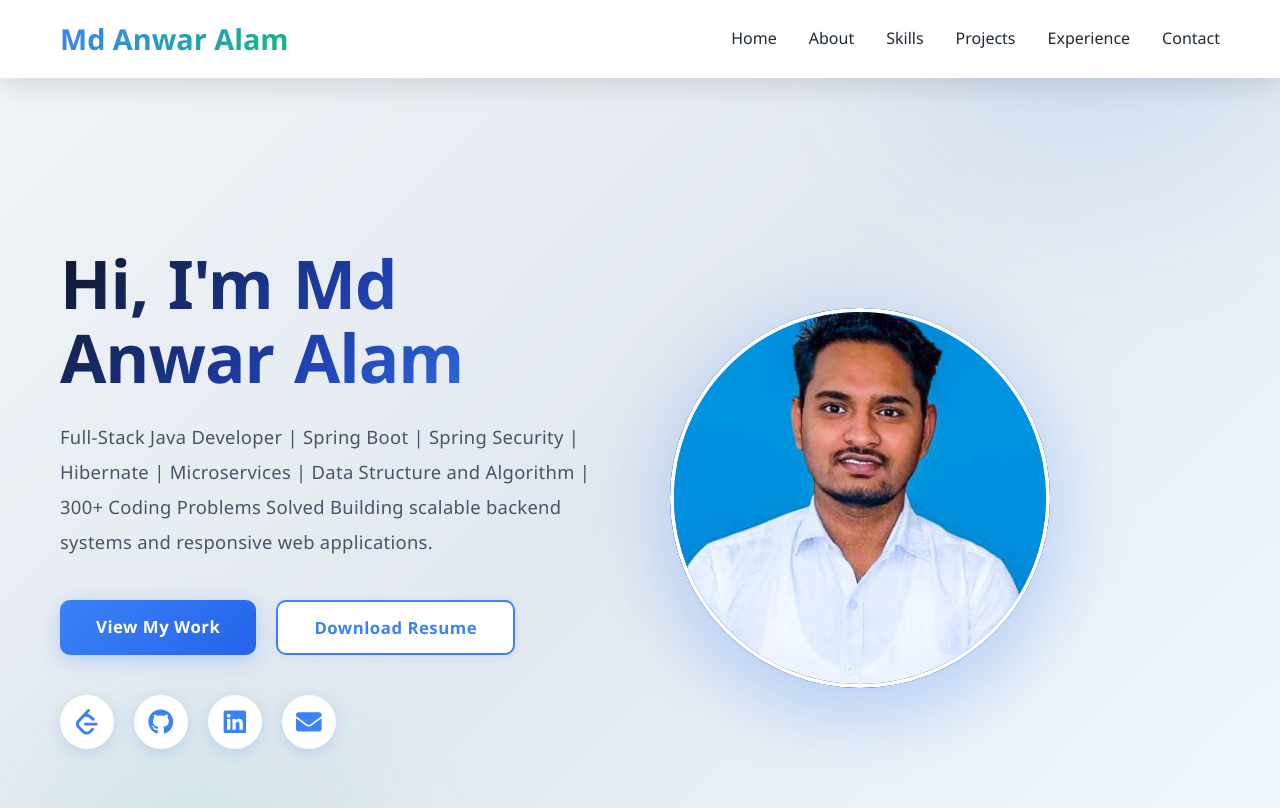
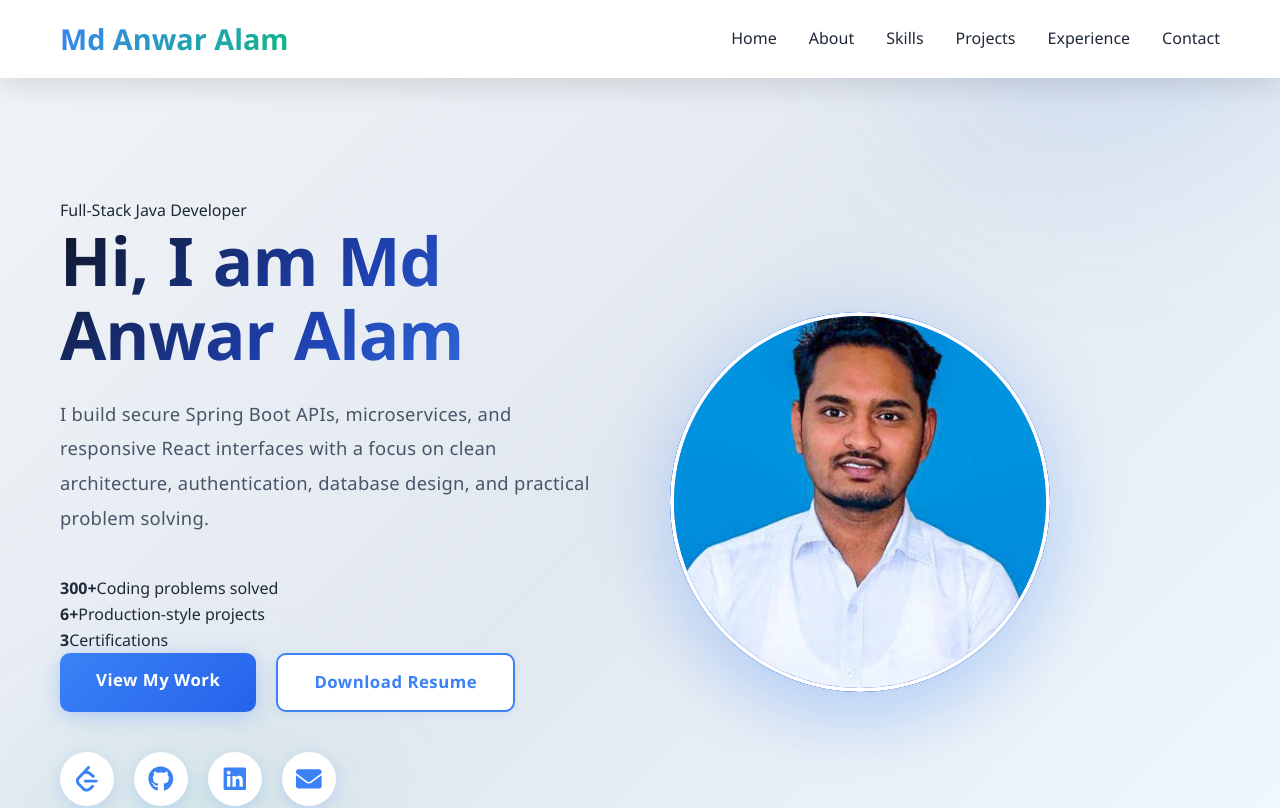
Before and after one commit to programer12345anwar/portfolio-website, a React (Vite) app: page / in a window 1280 px wide. Shown: the top 808 px of the page. Built offline with nearby package versions, Linux system fonts and the light colour scheme.

Commit message:
Update Hero component

```diff
--- a/src/components/Hero.jsx
+++ b/src/components/Hero.jsx
@@ -1,71 +1,46 @@
 import { FaGithub, FaLinkedin, FaEnvelope } from "react-icons/fa";
 import { SiLeetcode as FaLeetCode } from "react-icons/si";
-import { Link } from "react-scroll";
+import { scrollToSection } from "../utils/scrollToSection";
 import "./Hero.css";
 
 function Hero() {
-  const handleDownloadResume = () => {
-    // Download resume from Google Drive using the file ID
-    // File ID extracted from: https://drive.google.com/file/d/1fa_MrLw0DajKSeza0e14KF9wnS5-2ZnF/view
-    const driveFileId = "1fa_MrLw0DajKSeza0e14KF9wnS5-2ZnF";
-    const driveDownloadUrl = `https://drive.google.com/uc?export=download&id=${driveFileId}`;
+  const resumeUrl =
+    "https://drive.google.com/uc?export=download&id=1fa_MrLw0DajKSeza0e14KF9wnS5-2ZnF";
 
-    // Open the download link in a new tab/window to trigger the download
-    const element = document.createElement("a");
-    element.href = driveDownloadUrl;
-    element.target = "_blank";
-    element.rel = "noopener noreferrer";
-    document.body.appendChild(element);
-    element.click();
-    document.body.removeChild(element);
-  };
+  const socialLinks = [
+    {
+      href: "https://leetcode.com/u/mdalam40212/",
+      label: "LeetCode profile",
+      icon: FaLeetCode,
+    },
+    {
+      href: "https://github.com/programer12345anwar",
+      label: "GitHub profile",
+      icon: FaGithub,
+    },
+    {
+      href: "https://www.linkedin.com/in/md-anwar-alam-45b4b1240/",
+      label: "LinkedIn profile",
+      icon: FaLinkedin,
+    },
+    {
+      href: "mailto:mdanwar40212@gmail.com",
+      label: "Email Md Anwar Alam",
+      icon: FaEnvelope,
+      isEmail: true,
+    },
+  ];
 
-  const handleEmailClick = (e) => {
-    e.preventDefault();
-    const email = "mdanwar40212@gmail.com";
-    const mailtoLink = `mailto:${email}`;
+  const highlights = [
+    { value: "300+", label: "Coding problems solved" },
+    { value: "6+", label: "Production-style projects" },
+    { value: "3", label: "Certifications" },
+  ];
 
-    // Track whether the window lost focus after trying to open the mail client.
-    // If it doesn't lose focus, assume the mail client didn't open and fallback to Gmail.
-    let blurred = false;
-    const onBlur = () => {
-      blurred = true;
-    };
-    window.addEventListener("blur", onBlur);
-
-    // Open a blank window synchronously so we can reuse it for the Gmail fallback
-    // (this avoids popup blockers when opening from the timeout)
-    let fallbackWin = null;
-    try {
-      fallbackWin = window.open("", "_blank", "noopener,noreferrer");
-    } catch (err) {
-      fallbackWin = null;
-    }
-
-    // Try opening the user's default mail client
-    window.location.href = mailtoLink;
-
-    // Fallback to Gmail compose if default client didn't open (no blur)
-    setTimeout(() => {
-      window.removeEventListener("blur", onBlur);
-      if (!blurred) {
-        const gmailUrl = `https://mail.google.com/mail/?view=cm&fs=1&to=${encodeURIComponent(email)}`;
-        try {
-          if (fallbackWin && !fallbackWin.closed) {
-            fallbackWin.location.href = gmailUrl;
-          } else {
-            window.open(gmailUrl, "_blank", "noopener,noreferrer");
-          }
-        } catch (err) {
-          window.open(gmailUrl, "_blank", "noopener,noreferrer");
-        }
-      } else {
-        // Close the placeholder tab if the mail client opened
-        if (fallbackWin && !fallbackWin.closed) {
-          try { fallbackWin.close(); } catch (err) { /* ignore */ }
-        }
-      }
-    }, 1000);
+  const handleProjectsClick = (event) => {
+    event.preventDefault();
+    scrollToSection("projects");
+    window.history.replaceState(null, "", "#projects");
   };
 
   return (
@@ -73,64 +48,62 @@ function Hero() {
       <div className="container">
         <div className="hero-content fade-in">
           <div className="hero-text">
-            <h1 className="hero-title">Hi, I'm Md Anwar Alam</h1>
+            <p className="hero-kicker">Full-Stack Java Developer</p>
+            <h1 className="hero-title">Hi, I am Md Anwar Alam</h1>
             <p className="hero-subtitle">
-              Full-Stack Java Developer | Spring Boot | Spring Security | Hibernate | Microservices | Data Structure and Algorithm | 300+ Coding Problems Solved Building scalable backend
-              systems and responsive web applications.
+              I build secure Spring Boot APIs, microservices, and responsive
+              React interfaces with a focus on clean architecture,
+              authentication, database design, and practical problem solving.
             </p>
+
+            <div className="hero-highlights" aria-label="Professional highlights">
+              {highlights.map((item) => (
+                <div className="hero-highlight" key={item.label}>
+                  <strong>{item.value}</strong>
+                  <span>{item.label}</span>
+                </div>
+              ))}
+            </div>
+
             <div className="hero-cta">
-              <Link
-                to="projects"
-                spy={true}
-                smooth={true}
-                offset={-70}
-                duration={500}
+              <a
+                href="#projects"
                 className="btn btn-primary"
                 style={{ cursor: "pointer" }}
+                onClick={handleProjectsClick}
               >
                 View My Work
-              </Link>
-              <button
+              </a>
+              <a
+                href={resumeUrl}
                 className="btn btn-secondary"
-                onClick={handleDownloadResume}
+                target="_blank"
+                rel="noopener noreferrer"
               >
                 Download Resume
-              </button>
+              </a>
             </div>
-            <div className="social-links">
 
-              <a
-                href="https://leetcode.com/u/mdalam40212/"
-                className="social-link"
-                title="LeetCode"
-              >
-                <FaLeetCode />
-              </a>
+            <div className="social-links" aria-label="Social profiles">
+              {socialLinks.map((link) => {
+                const Icon = link.icon;
 
-
-
-              <a
-                href="https://github.com/programer12345anwar"
-                className="social-link"
-                title="GitHub"
-              >
-                <FaGithub />
-              </a>
-              <a
-                href="https://www.linkedin.com/in/md-anwar-alam-45b4b1240/"
-                className="social-link"
-                title="LinkedIn"
-              >
-                <FaLinkedin />
-              </a>
-              <a
-                href="mailto:mdanwar40212@gmail.com"
-                className="social-link"
-                title="Email"
-                onClick={handleEmailClick}
-              >
-                <FaEnvelope />
-              </a>
+                return (
+                  <a
+                    key={link.label}
+                    href={link.href}
+                    className="social-link"
+                    title={link.label}
+                    aria-label={link.label}
+                    {...(!link.isEmail && {
+                      target: "_blank",
+                      rel: "noopener noreferrer",
+                    })}
+                  >
+                    <Icon />
+                  </a>
+                );
+              })}
             </div>
           </div>
           <div className="hero-image">
@@ -138,6 +111,8 @@ function Hero() {
               src={new URL("/profile.jpg", import.meta.url).href}
               alt="Md Anwar Alam"
               className="profile-photo"
+              decoding="async"
+              fetchPriority="high"
             />
           </div>
         </div>
```
